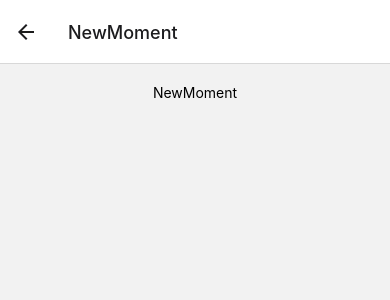
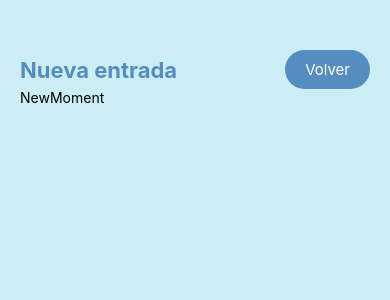
Before and after one commit to NicoPicotto/De-Paso-App, a React Native app: screen /NewMoment in a window 390 px wide. Shown: the top 300 px of the page. Built offline with nearby package versions, Linux system fonts and the light colour scheme.

Commit message:
Inicialiando Stack Navigator

```diff
--- /dev/null
+++ b/src/Components/CustomHeader/index.js
@@ -0,0 +1,19 @@
+import { View, Text, TouchableOpacity } from 'react-native';
+import React from 'react';
+import { styles } from './styles';
+
+const CustomHeader = ({ title, buttonTitle, onPressProp }) => {
+	return (
+		<View style={styles.container}>
+			<Text style={styles.title}>{title}</Text>
+			<TouchableOpacity
+				style={styles.buttonContainer}
+				onPress={() => onPressProp()}
+			>
+				<Text style={styles.textButton}>{buttonTitle}</Text>
+			</TouchableOpacity>
+		</View>
+	);
+};
+
+export default CustomHeader;
--- /dev/null
+++ b/src/Components/CustomHeader/styles.js
@@ -0,0 +1,26 @@
+import { StyleSheet } from 'react-native';
+import { COLORS } from '../../Constants';
+
+export const styles = StyleSheet.create({
+	container: {
+		paddingTop: 30,
+		flexDirection: 'row',
+		alignItems: 'center',
+		justifyContent: 'space-between',
+	},
+	title: {
+		fontSize: 22,
+		fontWeight: 'bold',
+		color: COLORS.primaryColor,
+	},
+	buttonContainer: {
+		paddingVertical: 10,
+        paddingHorizontal: 20,
+		backgroundColor: COLORS.primaryColor,
+        borderRadius: 20,
+	},
+	textButton: {
+		fontSize: 15,
+		color: 'white',
+	},
+});
--- /dev/null
+++ b/src/Constants/colors.js
@@ -0,0 +1,5 @@
+export default {
+	primaryColor: '#548DBF',
+	secondaryColor: '#82C9D9',
+	terciartyColor: '#CDEDF5',
+};
--- /dev/null
+++ b/src/Constants/index.js
@@ -0,0 +1 @@
+export { default as COLORS } from './colors';
--- a/src/Navigation/MainStack.js
+++ b/src/Navigation/MainStack.js
@@ -9,7 +9,11 @@ const Stack = createNativeStackNavigator();
 const MainStack = () => {
 	return (
 		<NavigationContainer>
-			<Stack.Navigator>
+			<Stack.Navigator
+				screenOptions={{
+					headerShown: false,
+				}}
+			>
 				<Stack.Screen name='MomentList' component={MomentList} />
 				<Stack.Screen name='NewMoment' component={NewMoment} />
 			</Stack.Navigator>
--- a/src/Screens/MomentList/index.js
+++ b/src/Screens/MomentList/index.js
@@ -1,13 +1,23 @@
-import { View, Text } from 'react-native'
-import React from 'react'
-import { styles } from './styles'
+import { View, Text } from 'react-native';
+import React from 'react';
+import { styles } from './styles';
+import CustomHeader from '../../Components/CustomHeader';
 
-const MomentList = () => {
-  return (
-    <View style={styles.container}>
-      <Text>MomentList</Text>
-    </View>
-  )
-}
+const MomentList = ({ navigation }) => {
+	const goToNewScreen = () => {
+		navigation.navigate('NewMoment');
+	};
 
-export default MomentList
+	return (
+		<View style={styles.container}>
+			<CustomHeader
+				title='Tus momentos'
+				buttonTitle='+ Nuevo'
+				onPressProp={goToNewScreen}
+			/>
+			<Text>MomentList</Text>
+		</View>
+	);
+};
+
+export default MomentList;
--- a/src/Screens/MomentList/styles.js
+++ b/src/Screens/MomentList/styles.js
@@ -1,10 +1,11 @@
 import { StyleSheet } from 'react-native';
+import { COLORS } from '../../Constants';
 
 export const styles = StyleSheet.create({
 	container: {
 		flex: 1,
 		paddingVertical: 20,
 		paddingHorizontal: 20,
-		alignItems: 'center',
+        backgroundColor: COLORS.terciartyColor,
 	},
 });
--- a/src/Screens/NewMoment/index.js
+++ b/src/Screens/NewMoment/index.js
@@ -1,13 +1,23 @@
-import { View, Text } from 'react-native'
-import React from 'react'
-import { styles } from './styles'
+import { View, Text } from 'react-native';
+import React from 'react';
+import { styles } from './styles';
+import CustomHeader from '../../Components/CustomHeader';
 
-const NewMoment = () => {
-  return (
-    <View style={styles.container}>
-      <Text>NewMoment</Text>
-    </View>
-  )
-}
+const NewMoment = ({ navigation }) => {
+	const goToList = () => {
+		navigation.navigate('MomentList');
+	};
 
-export default NewMoment
+	return (
+		<View style={styles.container}>
+			<CustomHeader
+				title='Nueva entrada'
+				buttonTitle='Volver'
+				onPressProp={goToList}
+			/>
+			<Text>NewMoment</Text>
+		</View>
+	);
+};
+
+export default NewMoment;
--- a/src/Screens/NewMoment/styles.js
+++ b/src/Screens/NewMoment/styles.js
@@ -1,10 +1,11 @@
 import { StyleSheet } from 'react-native';
+import { COLORS } from '../../Constants';
 
 export const styles = StyleSheet.create({
 	container: {
-        flex: 1,
+		flex: 1,
 		paddingVertical: 20,
 		paddingHorizontal: 20,
-		alignItems: 'center',
+		backgroundColor: COLORS.terciartyColor,
 	},
 });
```
